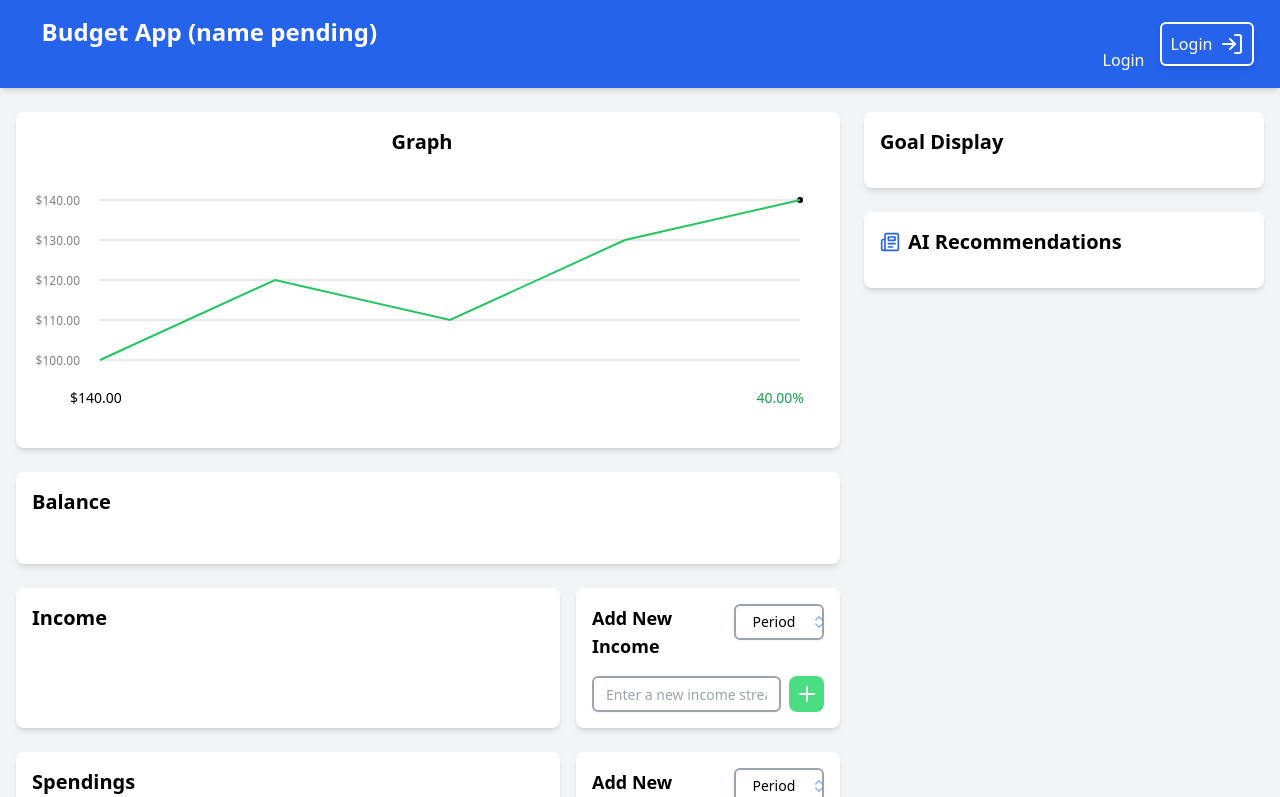
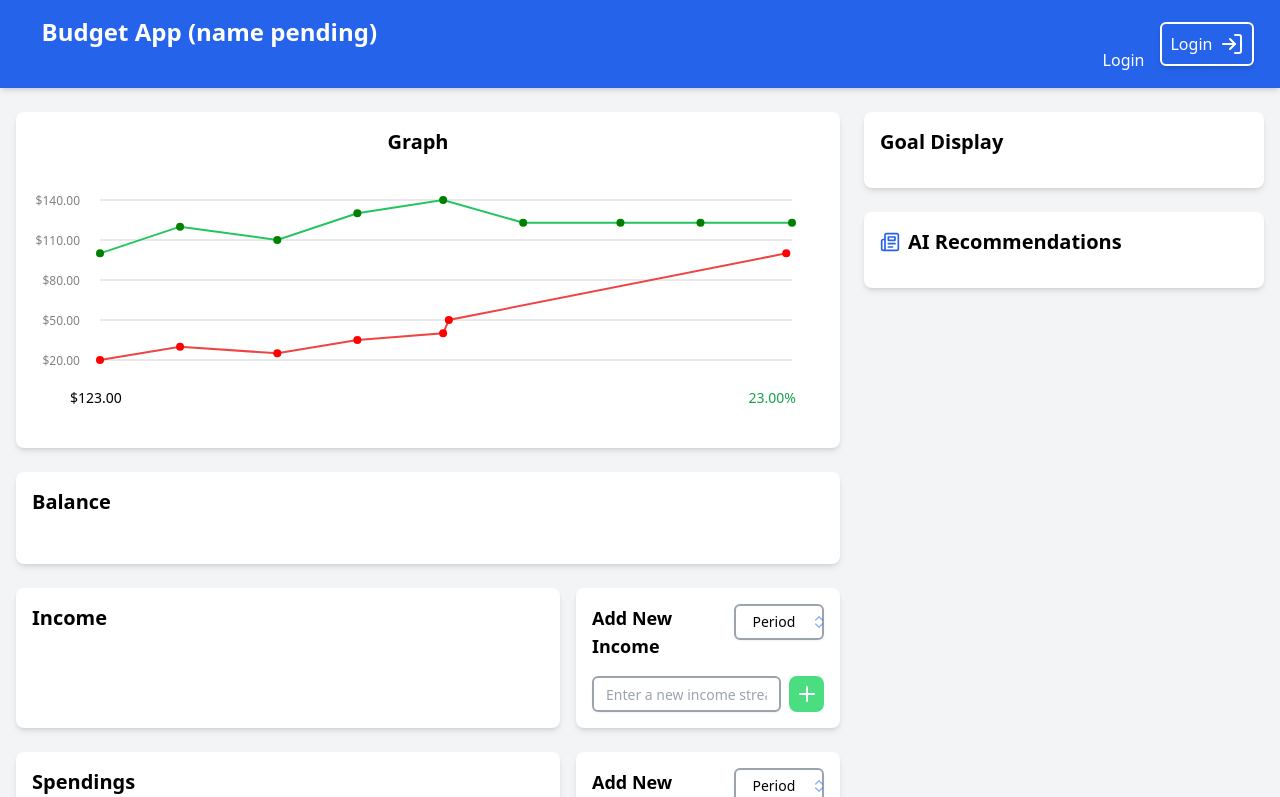
Before and after one commit to Vchen7629/Budget.me, a React (Vite) app: page / in a window 1280 px wide. Shown: the top 797 px of the page. Built offline with nearby package versions, Linux system fonts and the light colour scheme.

Commit message:
graph fully working optional -- we can try making the graph do prefix sum instead of just showing data

```diff
--- a/package.json
+++ b/package.json
@@ -1,5 +1,5 @@
 {
-  "name": "stock-market-simulator",
+  "name": "budget-app",
   "private": true,
   "version": "0.1.0",
   "type": "module",
@@ -15,6 +15,7 @@
     "@radix-ui/react-popover": "^1.1.6",
     "@radix-ui/react-slot": "^1.1.2",
     "@tailwindcss/vite": "^4.0.12",
+    "auth0": "^4.18.0",
     "axios": "^1.8.1",
     "class-variance-authority": "^0.7.1",
     "clsx": "^2.1.1",
--- a/src/components/Graph.tsx
+++ b/src/components/Graph.tsx
@@ -1,4 +1,4 @@
-import React from 'react';
+import React, { useState } from 'react';
 import { Data } from '../types';
 
 interface GraphProps {
@@ -28,29 +28,74 @@ const Graph: React.FC<GraphProps> = ({
   }
 
   // Find min and max for scaling
-  const maxPrice = Math.max(...balanceHistory);
-  const minPrice = Math.min(...balanceHistory);
+  const maxPrice = Math.max(
+    Math.max(...balanceHistory.map(item => item.amount)),
+    Math.max(...spendingHistory.map(item => item.amount))
+  );
+  const minPrice = Math.min(
+    Math.min(...balanceHistory.map(item => item.amount)),
+    Math.min(...spendingHistory.map(item => item.amount))
+  );
   const range = maxPrice - minPrice;
 
+  // Parse dates for scaling
+  const balanceDates = balanceHistory.map(item => new Date(item.date));
+  const spendingDates = spendingHistory.map(item => new Date(item.date));
+
+  // Find min and max dates
+  const minDate = new Date(Math.min(
+    Math.min(...balanceDates.map(date => date.getTime())),
+    Math.min(...spendingDates.map(date => date.getTime()))
+  ));
+  const maxDate = new Date(Math.max(
+    Math.max(...balanceDates.map(date => date.getTime())),
+    Math.max(...spendingDates.map(date => date.getTime()))
+  ));
+
   // Calculate points for the SVG path
-  const points = balanceHistory.map((price, index) => {
-    const x = (index / (balanceHistory.length - 1)) * width;
+  const bpoints = balanceHistory.map((item, _) => {
+    const x = (new Date(item.date).getTime() - minDate.getTime()) / (maxDate.getTime() - minDate.getTime()) * width;
     // Add padding to avoid touching the edges
     const normalizedPrice = range === 0
       ? 0.5
-      : (price - minPrice) / range;
+      : (item.amount - minPrice) / range;
     const y = height - (normalizedPrice * (height * 0.8) + (height * 0.1));
-    return `${x},${y}`;
-  }).join(' ');
+    return { x, y, price: item.amount, date: item.date };
+  });
 
-  // Determine line color based on price trend
-  const firstPrice = balanceHistory[0];
-  const lastPrice = balanceHistory[balanceHistory.length - 1];
-  const lineColor = 'stroke-green-500';
+  // Calculate points for the SVG path
+  const spoints = spendingHistory.map((item, _) => {
+    const x = (new Date(item.date).getTime() - minDate.getTime()) / (maxDate.getTime() - minDate.getTime()) * width;
+    // Add padding to avoid touching the edges
+    const normalizedPrice = range === 0
+      ? 0.5
+      : (item.amount - minPrice) / range;
+    const y = height - (normalizedPrice * (height * 0.8) + (height * 0.1));
+    return { x, y, price: item.amount, date: item.date };
+  });
+
+  const bLineColor = 'stroke-green-500';
+  const sLineColor = 'stroke-red-500';
+
+  interface Point {
+    x: number;
+    y: number;
+    price: number;
+    date: string;
+  }
+
+  const [hoveredPoint, setHoveredPoint] = useState<Point | null>(null);
+
+  const handleMouseOver = (point: Point) => {
+    setHoveredPoint(point);
+  };
+
+  const handleMouseOut = () => {
+    setHoveredPoint(null);
+  };
 
   // Calculate grid line positions
   const numGridLines = 5;
-  const gridLineSpacing = (height * 0.8) / (numGridLines - 1);
   const gridLineValues = Array(numGridLines).fill(0).map((_, i) => {
     const value = minPrice + (i / (numGridLines - 1)) * range;
     return value;
@@ -61,12 +106,18 @@ const Graph: React.FC<GraphProps> = ({
       <div style={{ marginLeft: 30 }}>
         <svg width={width} height={height} className="overflow-visible">
           {/* Current price indicator */}
+          {/* <circle
+            cx={(balanceHistory.length - 1) / (balanceHistory.length - 1) * width}
+            cy={height - ((bLastPrice - minPrice) / range * (height * 0.8) + (height * 0.1))}
+            r="3"
+            className={bLineColor.replace('stroke', 'fill')}
+          />
           <circle
-            cx={(balanceHistory.length - 1) / (balanceHistory.length - 1) * width}
-            cy={height - ((lastPrice - minPrice) / range * (height * 0.8) + (height * 0.1))}
+            cx={(spendingHistory.length - 1) / (spendingHistory.length - 1) * width}
+            cy={height - ((sLastPrice - minPrice) / range * (height * 0.8) + (height * 0.1))}
             r="3"
-            className={lineColor.replace('stroke', 'fill')}
-          />
+            className={sLineColor.replace('stroke', 'fill')}
+          /> */}
 
           {/* Grid lines */}
           {gridLineValues.map((value, index) => {
@@ -95,17 +146,86 @@ const Graph: React.FC<GraphProps> = ({
           })}
           {/* Price line rendered AFTER gray lines*/}
           <polyline
-            points={points}
+            points={bpoints.map(point => `${point.x},${point.y}`).join(' ')}
             fill="none"
-            className={`${lineColor} stroke-2`}
+            className={`${bLineColor} stroke-2`}
           />
+          <polyline
+            points={spoints.map(point => `${point.x},${point.y}`).join(' ')}
+            fill="none"
+            className={`${sLineColor} stroke-2`}
+          />
+          {/* Hover points */}
+          {bpoints.map((point, index) => (
+            <React.Fragment key={index}>
+              <circle
+                cx={point.x}
+                cy={point.y}
+                r="4"
+                fill="green"
+              />
+              {/* Invisible larger circle for hover area */}
+              <circle
+                cx={point.x}
+                cy={point.y}
+                r="12" // Adjust the radius to change the hover area size
+                fill="transparent"
+                stroke="none"
+                onMouseOver={() => handleMouseOver(point)}
+                onMouseOut={handleMouseOut}
+              />
+            </React.Fragment>
+          ))}
+          {spoints.map((point, index) => (
+            <React.Fragment key={index}>
+            <circle
+              cx={point.x}
+              cy={point.y}
+              r="4"
+              fill="red"
+            />
+            {/* Invisible larger circle for hover area */}
+            <circle
+              cx={point.x}
+              cy={point.y}
+              r="12" // Adjust the radius to change the hover area size
+              fill="transparent"
+              stroke="none"
+              onMouseOver={() => handleMouseOver(point)}
+              onMouseOut={handleMouseOut}
+            />
+          </React.Fragment>
+          ))}
+          {/* Tooltip */}
+          {hoveredPoint && (
+            <foreignObject
+              x={hoveredPoint.x - 50}
+              y={hoveredPoint.y - 40}
+              width={70}
+              height={40}
+              onMouseOver={() => handleMouseOver(hoveredPoint)}
+              onMouseOut={handleMouseOut}
+            >
+              <div
+                className="bg-white rounded p-1 text-center shadow-md"
+                style={{ userSelect: 'none', fontSize: '10px', lineHeight: '1.2' }}
+              >
+                <div className="text-gray-500 text-xs">
+                  {new Date(hoveredPoint.date).toLocaleDateString('en-US', { month: 'short', day: 'numeric' })}
+                </div>
+                <div className="text-black font-medium">
+                  ${hoveredPoint.price.toFixed(2)}
+                </div>
+              </div>
+            </foreignObject>
+          )}
         </svg>
       </div>
 
       <div className="mt-2 flex justify-between text-sm">
-        <span className="font-medium">${balanceHistory[balanceHistory.length - 1].toFixed(2)}</span>
-        <span className={lastPrice >= firstPrice ? 'text-green-600' : 'text-red-600'}>
-          {((lastPrice - firstPrice) / firstPrice * 100).toFixed(2)}%
+        <span className="font-medium">${balanceHistory[balanceHistory.length - 1].amount.toFixed(2)}</span>
+        <span className={balanceHistory[balanceHistory.length - 1].amount - spendingHistory[spendingHistory.length - 1].amount > 0 ? 'text-green-600' : 'text-red-600'}>
+          {(balanceHistory[balanceHistory.length - 1].amount - spendingHistory[spendingHistory.length - 1].amount).toFixed(2)}%
         </span>
       </div>
     </div>
--- a/src/components/GraphCard.tsx
+++ b/src/components/GraphCard.tsx
@@ -1,11 +1,32 @@
-import React from 'react';
+import React, { useState, useEffect } from 'react';
 import Graph from './Graph';
+import { Data } from '../types';
 
 const GraphCard: React.FC = () => {
 
-  const data = {
-    balanceHistory: [100, 120, 110, 130, 140],
-    spendingHistory: [20, 30, 25, 35, 40],
+  //for testing only
+  const data: Data = {
+
+    balanceHistory: [
+      { date: '2024-01-01', amount: 100 },
+      { date: '2024-01-15', amount: 120 },
+      { date: '2024-02-01', amount: 110 },
+      { date: '2024-02-15', amount: 130 },
+      { date: '2024-03-01', amount: 140 },
+      { date: '2024-03-15', amount: 123 },
+      { date: '2024-04-01', amount: 123 },
+      { date: '2024-04-15', amount: 123 },
+      { date: '2024-05-01', amount: 123 },
+    ],
+    spendingHistory: [
+      { date: '2024-01-01', amount: 20 },
+      { date: '2024-01-15', amount: 30 },
+      { date: '2024-02-01', amount: 25 },
+      { date: '2024-02-15', amount: 35 },
+      { date: '2024-03-01', amount: 40 },
+      { date: '2024-03-02', amount: 50 },
+      { date: '2024-04-30', amount: 100 },
+    ],
     spendingGoal: 100,
     incomeArray: [
       { income: 1000, period: 'Month' },
@@ -17,13 +38,28 @@ const GraphCard: React.FC = () => {
     ]
   };
 
+  const [containerWidth, setContainerWidth] = useState(0);
+
+  const containerRef = React.createRef<HTMLDivElement>();
+
+  useEffect(() => {
+    if (containerRef.current) {
+      const observer = new ResizeObserver((entries) => {
+        for (let entry of entries) {
+          setContainerWidth(entry.contentRect.width);
+        }
+      });
+      observer.observe(containerRef.current);
+      return () => observer.disconnect();
+    }
+  }, []);
 
   return (
-    <div className="bg-white rounded-lg shadow-md p-4">
+    <div className="bg-white rounded-lg shadow-md p-4" ref={containerRef}>
       <div className="flex items-center justify-between mb-4">
         <div className="flex flex-col items-center">
           <h2 className="text-xl font-bold mb-4">Graph</h2>
-          <Graph data={data} width={700} height={200} />
+          <Graph data={data} width={Math.min(containerWidth - 100, 700)} height={200} />
         </div>
 
         <div className="flex space-x-2">
--- a/src/types.ts
+++ b/src/types.ts
@@ -4,8 +4,8 @@ export interface Rec {
 }
 
 export interface Data {
-  balanceHistory: number[];
-  spendingHistory: number[];
+  balanceHistory: { date: string, amount: number }[];
+  spendingHistory: { date: string, amount: number }[];
   spendingGoal: number;
   incomeArray: { income: number; period: string; }[];
   aiRecs: Rec[];
```
Also changed, not shown: 1 other file (tests, documents, lock files or other folders).
